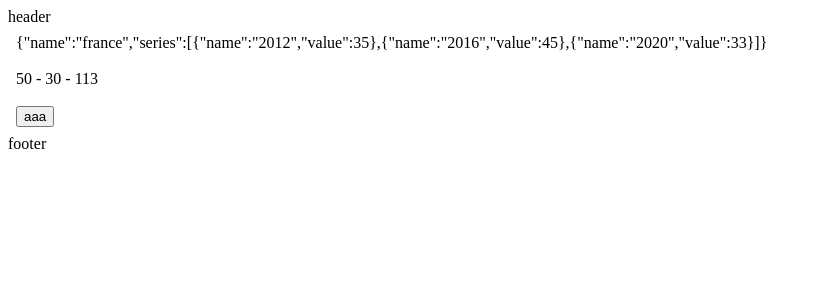
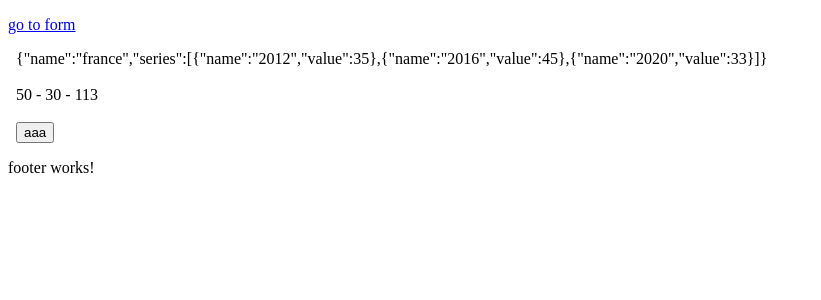
Before and after one commit to ask0ldd/AngularFS, an Angular app: page / in a window 1280 px wide. Before the commit this address led to /gallery. Shown: the top 300 px of the page, without its empty margins (0-821 px from the left). Built offline with nearby package versions, Linux system fonts and the light colour scheme.

Commit message:
form compo + header improved

```diff
--- a/src/app/app-routing.module.ts
+++ b/src/app/app-routing.module.ts
@@ -1,9 +1,10 @@
 import { NgModule } from '@angular/core';
 import { RouterModule, Routes } from '@angular/router';
 import { HomeComponent } from './home/home.component';
+import { FormComponent } from './form/form.component';
 
 const routes: Routes = [
-  {path: '', redirectTo: 'gallery', pathMatch: 'full'}, // page by default
+  {path: 'form', component: FormComponent}, // page by default
   {path: '**', component: HomeComponent},
 ];
 
--- a/src/app/app.component.html
+++ b/src/app/app.component.html
@@ -1,7 +1,3 @@
-<header>
-  header
-</header>
+<app-header></app-header>
 <router-outlet></router-outlet>
-<footer>
-  footer
-</footer>
+<app-footer></app-footer>
--- a/src/app/app.module.ts
+++ b/src/app/app.module.ts
@@ -10,6 +10,8 @@ import { MockApiService } from './mockapi.service';
 import { StringifyPipe } from './stringify.pipe';
 import { HightlightDirective } from './hightlight.directive';
 import { HomeComponent } from './home/home.component';
+import { FormComponent } from './form/form.component';
+import { FormModule } from './form/form.module';
 
 @NgModule({
   declarations: [
--- /dev/null
+++ b/src/app/form/form.component.html
@@ -0,0 +1,6 @@
+<body>
+    <form  #myForm="ngForm">
+
+    </form>
+aaaaaaaaaa
+</body>
--- a/src/app/header/header.component.html
+++ b/src/app/header/header.component.html
@@ -1 +1 @@
-<p>header works!</p>
+<p><a href="./form">go to form</a></p>
--- a/src/app/home/home.component.html
+++ b/src/app/home/home.component.html
@@ -2,4 +2,4 @@
     {{chartDatas$ | async | stringify}}<br/><br/>
     {{maxYaxis}} - {{minYaxis}} - {{totalMedals}}<br/><br/>
     <button appHightlight>aaa</button>
-  </body>
+</body>
```
Also changed, not shown: src/app/form/form.component.ts (added, +11 -0 lines), src/app/form/form.module.ts (added, +17 -0 lines), src/app/form/form.component.css (added), 1 other file (tests, documents, lock files or other folders).
